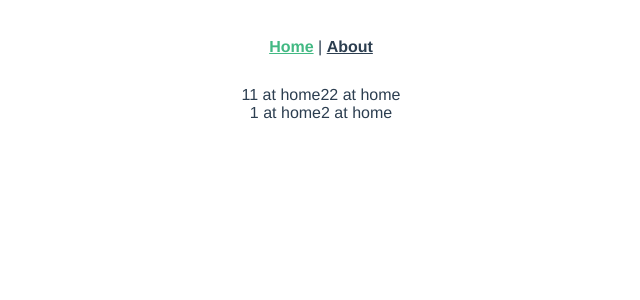
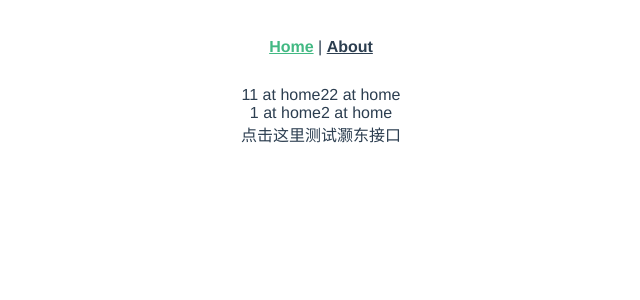
Before and after one commit to Acebang/vue-4.0, a Vue app: page / in a window 1280 px wide. Shown: the top 300 px of the page, without its empty margins (319-959 px from the left). Built offline with nearby package versions, Linux system fonts and the light colour scheme.

Commit message:
2019.11.7

```diff
--- a/src/router/index.ts
+++ b/src/router/index.ts
@@ -17,7 +17,7 @@ const routes = [
     // this generates a separate chunk (about.[hash].js) for this route
     // which is lazy-loaded when the route is visited.
     component: () =>
-      import(/* webpackChunkName: "about" */ "../views/About.vue")
+      import("../views/About.vue")
   },
   {
     path: "/table",
--- a/src/views/Home.vue
+++ b/src/views/Home.vue
@@ -2,6 +2,7 @@
   <div>
     <div v-on:click="handleChange('Table')">{{tsVal1 + tsVal2}}</div>
     <div>{{jsVal1 + jsVal2}}</div>
+    <div v-on:click="handleChange('Interface')">点击这里测试灏东接口</div>
     <router-view></router-view>
   </div>
 </template>
--- a/vue.config.js
+++ b/vue.config.js
@@ -1,4 +1,7 @@
 module.exports = {
+  configureWebpack: {
+    devtool: 'source-map'
+  },
   publicPath: process.env.NODE_ENV === 'production'
      ? './'
      : '/'
```
Also changed, not shown: src/views/Interface.vue (added, +11 -0 lines).
